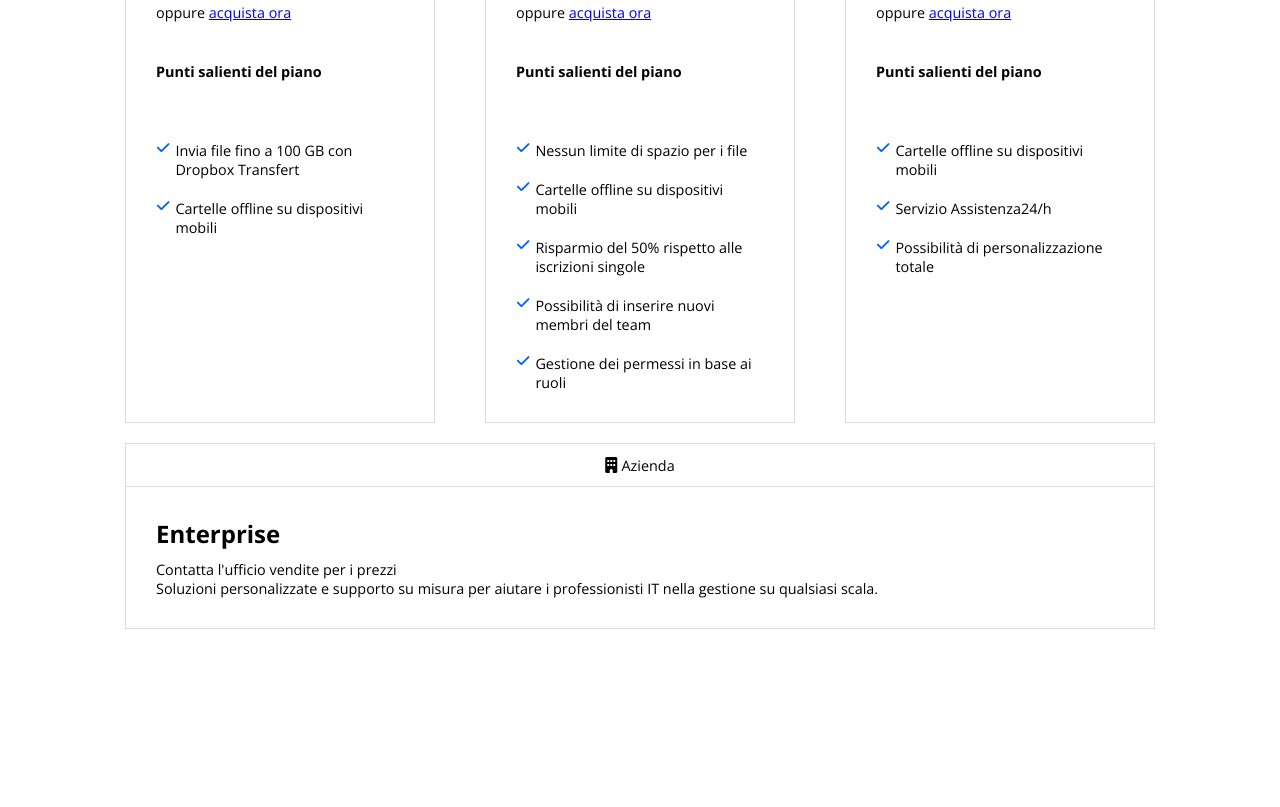
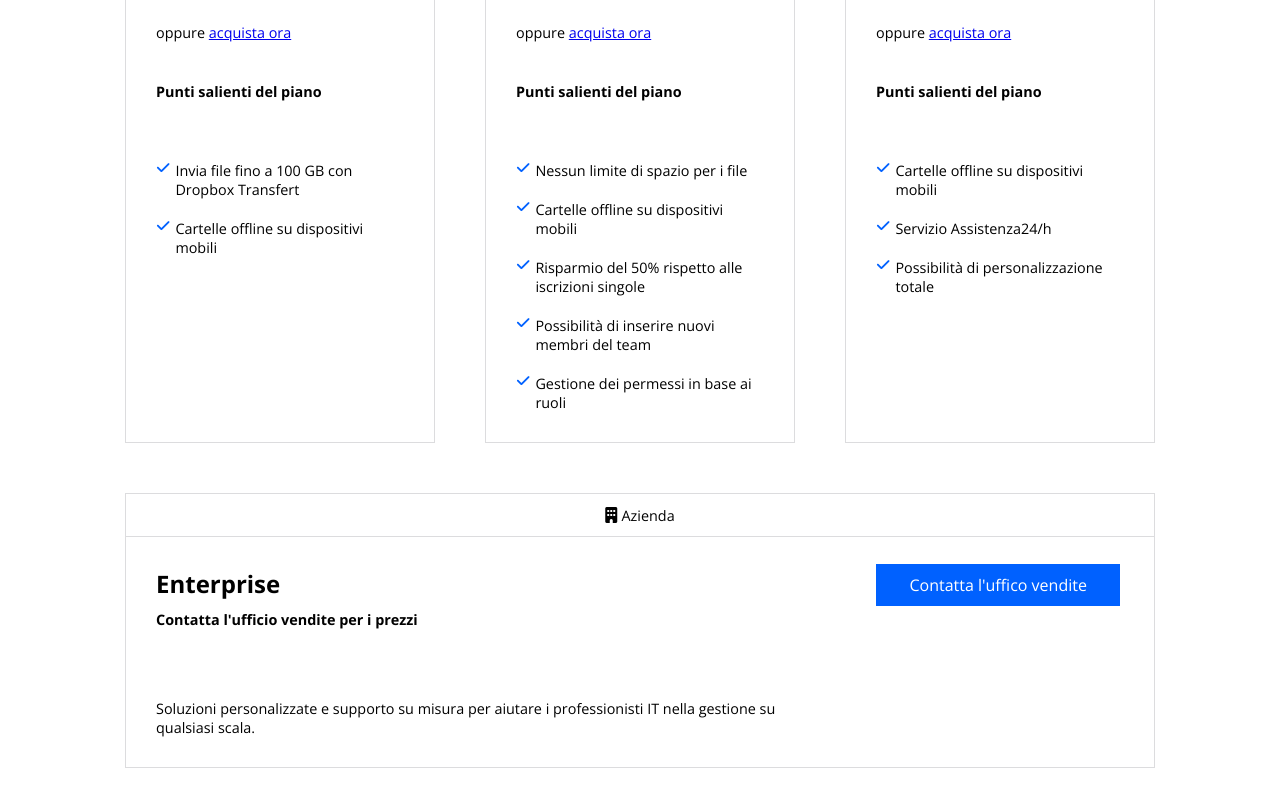
Before and after one commit to RiccardoLoPresti/htmlcss-dropbox, a plain HTML site: page index.html in a window 1280 px wide. Shown: the part 1594-2401 px from the top of the page. Drawn offline with nearby package versions, Linux system fonts and the light colour scheme.

Commit message:
[fix] card

```diff
--- a/css/style.css
+++ b/css/style.css
@@ -86,7 +86,7 @@ ul{
 }
 
 .long{
-  padding: 10px 30px;
+  padding: 10px 33px;
 }
 
 .very-long{
@@ -223,7 +223,7 @@ main section .text-top h2{
 }
 
 main section .text-top .check{
-  padding: 40px 0 ;
+  padding-top: 60px;
 }
 
 main section .text-top .check .check-1{
@@ -234,7 +234,7 @@ main section .text-top .check .check-1{
 /* MIDDLE */
 main section .middle-card{
   gap: 50px;
-  padding-top: 20px;
+  padding-top: 50px;
 }
 
 main section .middle-card .card{
@@ -268,7 +268,7 @@ main section .middle-card .card .info h3{
 main section .middle-card .card .info>span.price{
   display: block;
   font-weight: bold;
-  padding-bottom: 10px;
+  padding-bottom: 20px;
 }
 
 main section .middle-card .card .info ul{
@@ -289,7 +289,10 @@ main section .middle-card .card .info .cta{
   padding-top: 40px;
   display: flex;
   flex-direction: column;
-  /* gap: 40px; */
+}
+
+main section .middle-card .card .info .cta>a{
+  text-align: center;
 }
 
 main section .middle-card .card .buy{
@@ -303,3 +306,22 @@ main section .middle-card .card .highlights{
 main section .middle-card .card .highlights ul li i{
   color: #0061ff;
 }
+
+/* BOTTOM CARD */
+main section .middle-card .card .split>.info{
+  width: 73%;
+  padding-right: 80px;
+}
+
+main section .middle-card .card .split .info .spec{
+  display: inline-block;
+  padding-top: 50px;
+}
+
+main section .middle-card .card .split .button-right{
+  padding-top: 37px;
+}
+
+main section .middle-card .card .split .button-right a{
+  text-decoration: none;
+}
--- a/index.html
+++ b/index.html
@@ -263,6 +263,7 @@
       </div>
       <!-- /TERZA CARD -->
 
+      <!-- QUARTA CARD -->
       <div class="middle-card">
 
         <div class="card">
@@ -272,15 +273,27 @@
             <span> Azienda</span>
           </div>
 
-          <div class="info">
+          <div class="split d-flex">
 
-            <h3>Enterprise</h3>
-            <p class="price">Contatta l'ufficio vendite per i prezzi</p>
-            <span>Soluzioni personalizzate e supporto su misura per aiutare i professionisti IT nella gestione su qualsiasi scala.</span>
+            <div class="info">
+
+              <h3>Enterprise</h3>
+              <span class="price">Contatta l'ufficio vendite per i prezzi</span>
+              <span class="spec" >Soluzioni personalizzate e supporto su misura per aiutare i professionisti IT nella gestione su qualsiasi scala.</span>
+
+            </div>
+
+            <div class="button-right">
+              <a href="#">
+                <span class="btn blue long">Contatta l'uffico vendite</span>
+              </a>
+            </div>
 
           </div>
 
+
         </div>
+
       </div>
 
 
```
